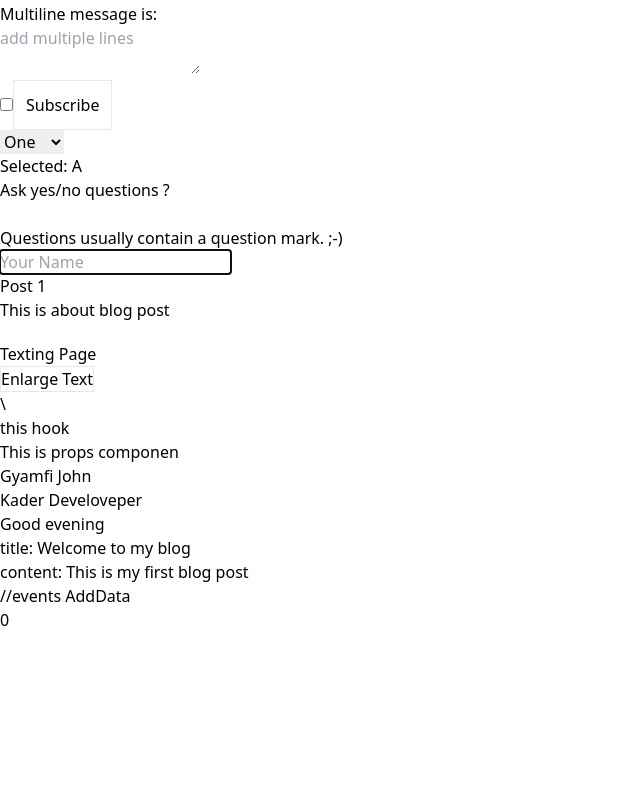
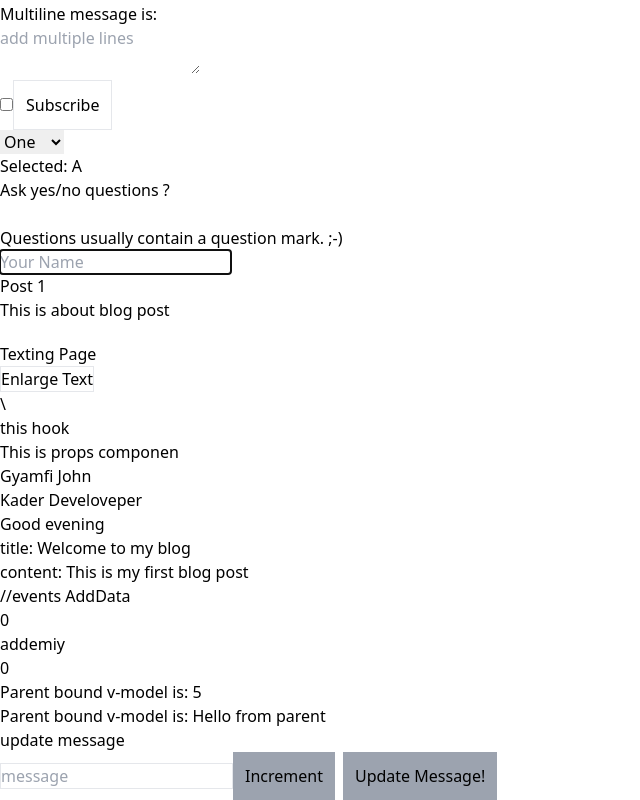
Before and after one commit to gyamficodes/vue-motion, a Vue app: page /about in a window 1280 px wide. Shown: the part 322-1122 px from the top of the page, without its empty margins (0-640 px from the left). Before the commit the page ends 954 px from the top, so only its background shows below. Built offline with nearby package versions, Linux system fonts and the light colour scheme; the HTML template or start-up script is replaced by a standard one.

Commit message:
learning tow way binding

```diff
--- /dev/null
+++ b/src/components/ModelComp.vue
@@ -0,0 +1,38 @@
+<template>
+  <div>
+    <div>Parent bound v-model is: {{ countModel }}</div>
+    <div>Parent bound v-model is: {{ messaging }}</div>
+    <h1>update message</h1>
+    <input
+      type="text"
+      class="border"
+      v-model="up"
+      placeholder="message"
+    />
+    <button @click="update" class="p-3 py-3 mr-2 bg-gray-400 text-black">
+      Increment
+    </button>
+    <button @click="updateMessage" class="p-3 py-3 bg-gray-400 text-black">
+      Update Message!
+    </button>
+  </div>
+</template>
+
+<script setup lang="ts">
+import { ref } from 'vue';
+
+let countModel = defineModel<number>("countModel");
+let messaging = defineModel<string>("messaging");
+let up =  ref<string>('')
+function update() {
+  if (countModel.value !== undefined) {
+    countModel.value++;
+  }
+}
+
+function updateMessage() {
+  messaging.value = up.value;
+}
+</script>
+
+<style scoped></style>
--- a/src/components/PropsComponent.vue
+++ b/src/components/PropsComponent.vue
@@ -12,12 +12,13 @@
 
     //events
     <button @click="counter?.addData">AddData</button>
-<h1>{{ counter?.count }}</h1>
+    <h1>{{ counter?.count }}</h1>
+    <button @click="$emit('increaseCount')">addemiy</button>
   </div>
 </template>
 
 <script setup lang="ts">
-import { inject, type Ref } from 'vue';
+import { inject, type Ref } from "vue";
 
 interface Data {
   title: string;
@@ -40,6 +41,9 @@ if (counter) {
 } else {
   console.error("Injection failed: 'counter' not found.");
 }
+
+
+defineEmits(['increaseCount'])
 </script>
 
 <style scoped></style>
--- a/src/components/VueHooksLesson.vue
+++ b/src/components/VueHooksLesson.vue
@@ -6,11 +6,13 @@ this hook
 
 <script setup lang="ts">
 //unmounted hook
-import { onUnmounted } from 'vue';
+import { onUnmounted, ref } from 'vue';
 
-onUnmounted(() => {{
-     alert("Hello eorld");
- }})
+
+const life = ref('never give up')
+onUnmounted(() => {
+     alert(life.value);
+ })
 
 
 
--- a/src/views/AboutView.vue
+++ b/src/views/AboutView.vue
@@ -15,8 +15,14 @@
     name="Gyamfi John"
     Cobro="Kader Develoveper"
     greeting-message="Good evening"
+    @increase-by="increaseCount"
   />
-  <!-- <h1>{{ count }}</h1> -->
+  <h1>{{ count1 }}</h1>
+
+
+
+  <ModelComp v-model:countModel="countModel" v-model:messaging="messaging" />
+
 </template>
 
 <script setup lang="ts">
@@ -31,6 +37,11 @@ import VueHooksLesson from "@/components/VueHooksLesson.vue";
 import PropsComponent from "@/components/PropsComponent.vue";
 const postFontSize = ref<number>(1);
 import { provide } from "vue";
+import ModelComp from "@/components/ModelComp.vue";
+
+//two way binding
+let countModel = ref<number>(5);
+const messaging = ref<string>('Hello from parent');
 
 interface Data {
   title: string;
@@ -44,12 +55,17 @@ let post = ref<Data>({
 
 const count = ref<number>(0);
 
+const count1 = ref<number>(0);
 const addData = () => {
   count.value++;
 };
 
-provide("counter", {count,addData});
+provide("counter", { count, addData });
 
+function increaseCount() {
+  console.log(count.value++);
+}
+// increaseCount();
 </script>
 
 <style></style>
```
